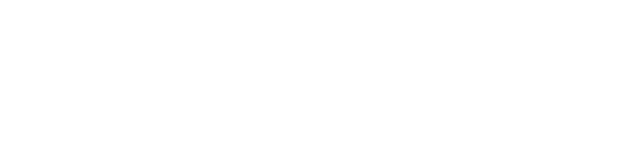
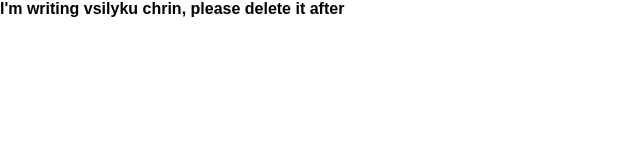
Before and after one commit to OlyaDa/Project, a website: page public/index.html in a window 1280 px wide. Shown: the whole page, without its empty margins (0-640 px from the left). Drawn offline with nearby package versions, Linux system fonts and the light colour scheme.

Commit message:
tato - ce syla ;)

```diff
--- a/public/index.html
+++ b/public/index.html
@@ -18,5 +18,6 @@
 </div>
 <script src="https://ajax.googleapis.com/ajax/libs/jquery/3.3.1/jquery.min.js"></script>
 <script src="js/main.js"></script>
+<b>I'm writing vsilyku chrin, please delete it after</b>
 </body>
 </html>
```
